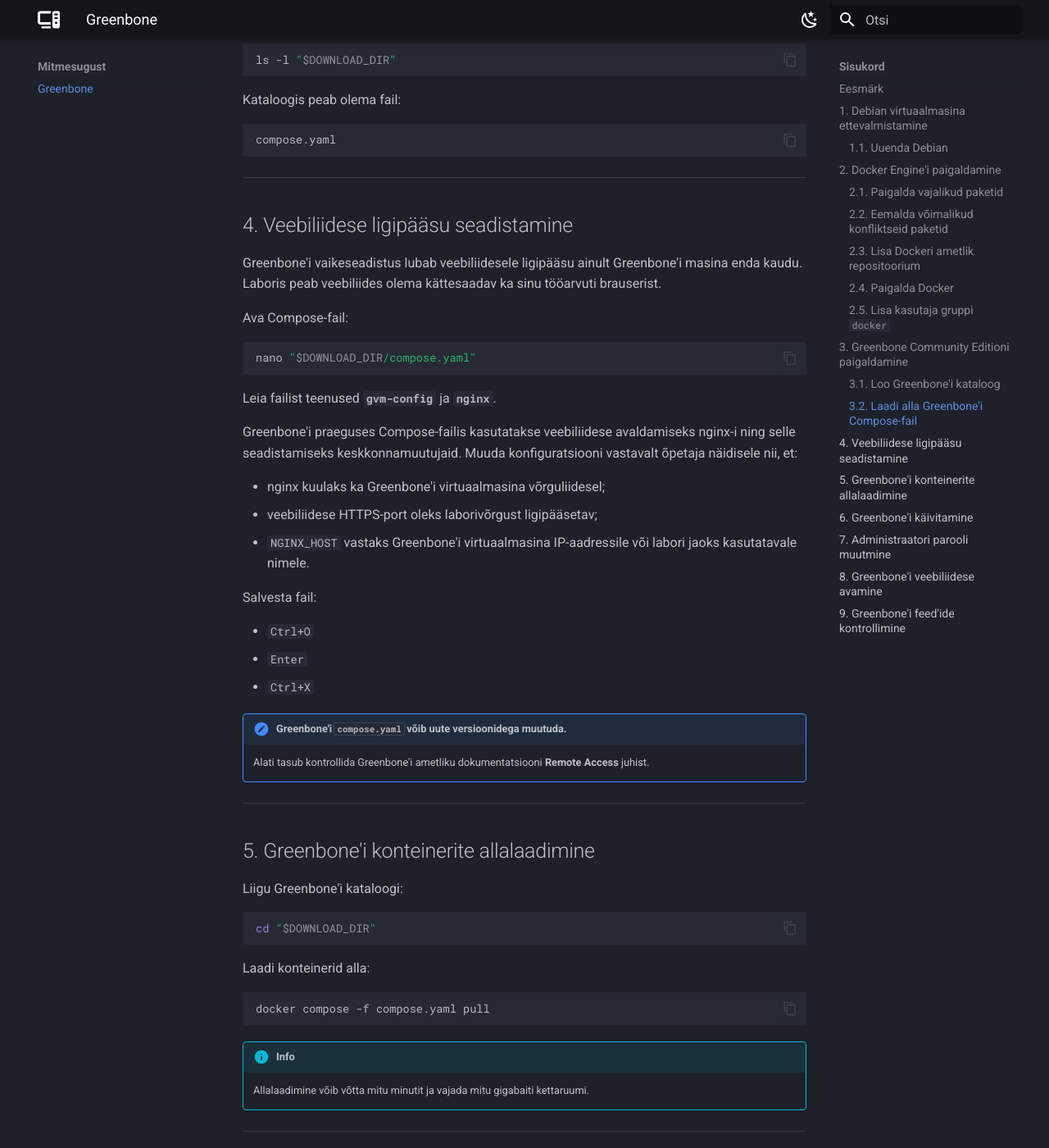
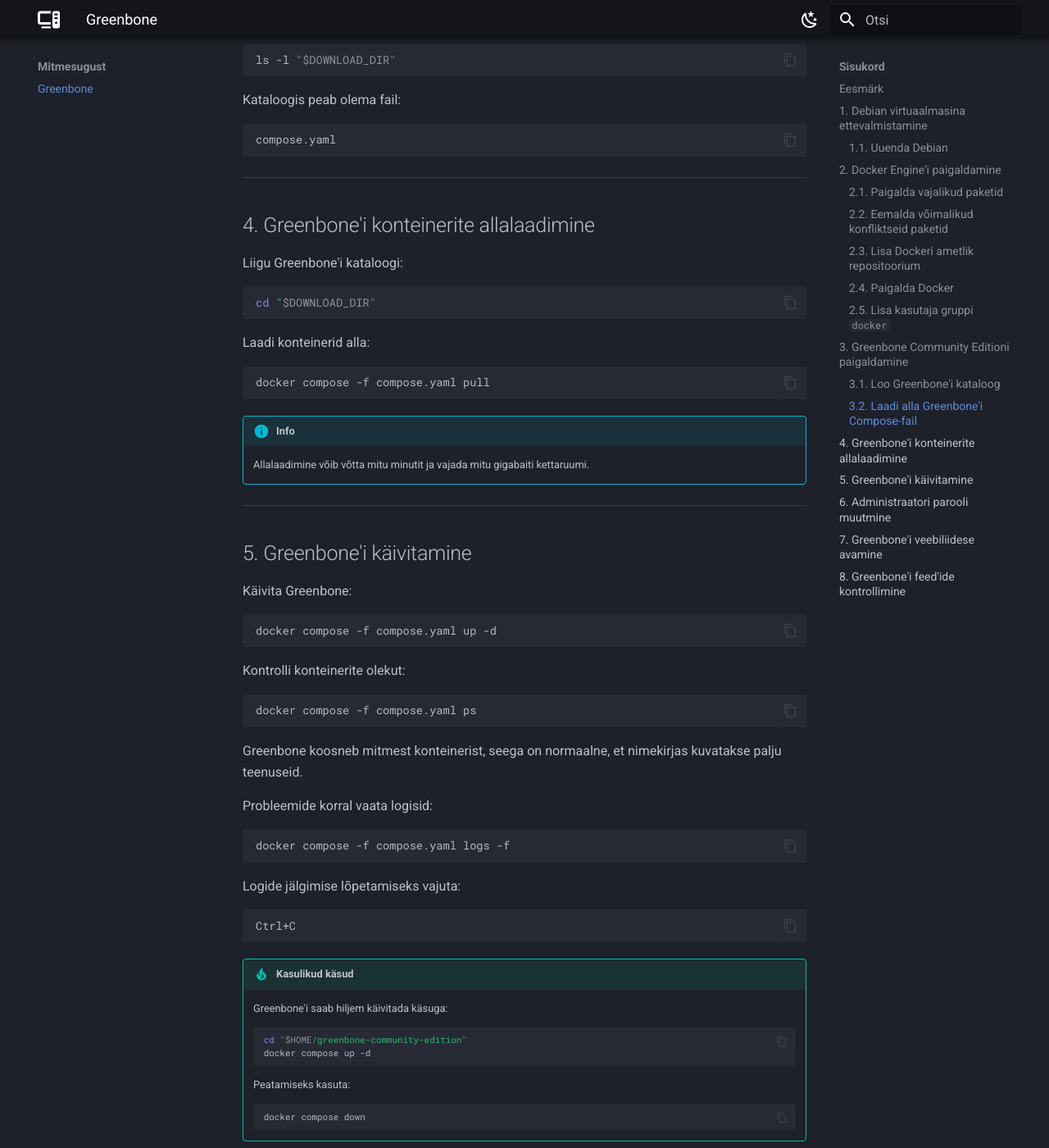
Before and after one commit to priitpaap/priitpaap.github.io, an MkDocs documentation site: the page built from docs/mitmesugust/greenbone.md, in a window 1280 px wide and 1400 px high, scrolled down 3646 px. Shown: the whole window at 82% size. Built offline with MkDocs 1.6.1 and Material for MkDocs 9.7.7, drawn with Linux system fonts in a browser that asks for light colours; some of the changed text lies outside the part shown.

Commit message:
Uuendatud greenbone.md

````diff
--- a/docs/mitmesugust/greenbone.md
+++ b/docs/mitmesugust/greenbone.md
@@ -187,43 +187,7 @@
 
 ------------------------------------------------------------------------
 
-## 4. Veebiliidese ligipääsu seadistamine
-
-Greenbone'i vaikeseadistus lubab veebiliidesele ligipääsu ainult
-Greenbone'i masina enda kaudu. Laboris peab veebiliides olema
-kättesaadav ka sinu tööarvuti brauserist.
-
-Ava Compose-fail:
-
-``` bash
-nano "$DOWNLOAD_DIR/compose.yaml"
-```
-
-Leia failist teenused **`gvm-config`** ja **`nginx`**.
-
-Greenbone'i praeguses Compose-failis kasutatakse veebiliidese
-avaldamiseks nginx-i ning selle seadistamiseks keskkonnamuutujaid. Muuda
-konfiguratsiooni vastavalt õpetaja näidisele nii, et:
-
--   nginx kuulaks ka Greenbone'i virtuaalmasina võrguliidesel;
--   veebiliidese HTTPS-port oleks laborivõrgust ligipääsetav;
--   `NGINX_HOST` vastaks Greenbone'i virtuaalmasina IP-aadressile või
-    labori jaoks kasutatavale nimele.
-
-Salvesta fail:
-
--   `Ctrl+O`
--   `Enter`
--   `Ctrl+X`
-
-
-!!! note "Greenbone'i `compose.yaml` võib uute versioonidega muutuda."
-    Alati tasub kontrollida Greenbone'i ametliku dokumentatsiooni **Remote Access** juhist.
-
-
-------------------------------------------------------------------------
-
-## 5. Greenbone'i konteinerite allalaadimine
+## 4. Greenbone'i konteinerite allalaadimine
 
 Liigu Greenbone'i kataloogi:
 
@@ -338,7 +302,7 @@
 
 ------------------------------------------------------------------------
 
-## 9. Greenbone'i feed'ide kontrollimine
+## 8. Greenbone'i feed'ide kontrollimine
 
 Greenbone vajab haavatavuste tuvastamiseks ajakohaseid andmebaase ehk
 *feed'e*.
````
Also changed, not shown: other parts of docs/mitmesugust/greenbone.md (+10 -10 lines).
